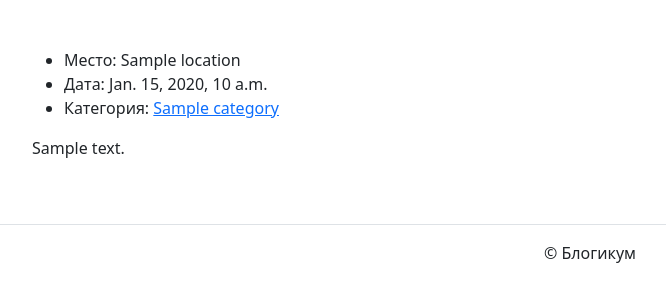
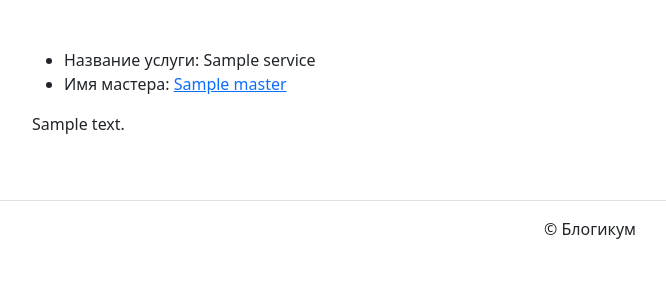
Before and after one commit to AeternaGlor/car_repair_shop, a Django app: template car_repair_shop/templates/service/service_detail.html in a window 1280 px wide. Shown: the part 56-358 px from the top of the page, without its empty margins (50-716 px from the left). Run offline with Django 3.2, Linux system fonts and the light colour scheme; the template is opened without the code that fills it: most values are stand-ins (such as "Sample title", 1, 10 or a date in 2020); parts of the project's set-up code (start-up, migrations or seed data) failed here and were passed over; some libraries are stand-ins or nearby versions.

Commit message:
Change service views, template and urls

```diff
--- a/car_repair_shop/service/urls.py
+++ b/car_repair_shop/service/urls.py
@@ -5,8 +5,10 @@ app_name = 'service'
 
 urlpatterns = [
     path('', views.index, name='index'),
-    path('posts/<int:post_id>/', views.post_detail, name='post_detail'),
-    path('category/<slug:category_slug>/',
-         views.category_posts,
-         name='category_posts'),
+    path('services/<slug:service_name>/',
+         views.service_detail,
+         name='service_detail'),
+    path('category/<slug:master_slug>/',
+         views.master_detail,
+         name='master_detail'),
 ]
--- a/car_repair_shop/templates/service/master_detail.html
+++ b/car_repair_shop/templates/service/master_detail.html
@@ -2,9 +2,10 @@
 {% load static %}
 
 {% block title %}
-Публикации в категории {{ category_slug }}
+Мастер: {{ master_slug }}
 {% endblock %}
 
 {% block content %}
-<h1>Публикации в категории {{ category_slug }}</h1>
+<h1>Мастер {{ master_slug }}</h1>
+<p>Место для фотографии и данных о мастере</p>
 {% endblock %}
--- a/car_repair_shop/templates/service/service_detail.html
+++ b/car_repair_shop/templates/service/service_detail.html
@@ -9,17 +9,14 @@
 <article>
   <ul>
     <li>
-      Место: {{ post.location }}
+      Название услуги: {{ service.name }}
     </li>
     <li>
-      Дата: {{ post.date }}
-    </li>
-    <li>
-      Категория: <a href="{% url 'blog:category_posts' post.category %}">{{ post.category }}</a>
+      Имя мастера: <a href="{% url 'service:master_detail' service.master %}">{{ service.master }}</a>
     </li>
   </ul>
   <p>
-    {{ post.text }}
+    {{ service.text }}
   </p>
 </article>
 {% endblock %}
```
Also changed, not shown: car_repair_shop/service/views.py (+9 -10 lines), car_repair_shop/templates/service/index.html (+3 -6 lines).
